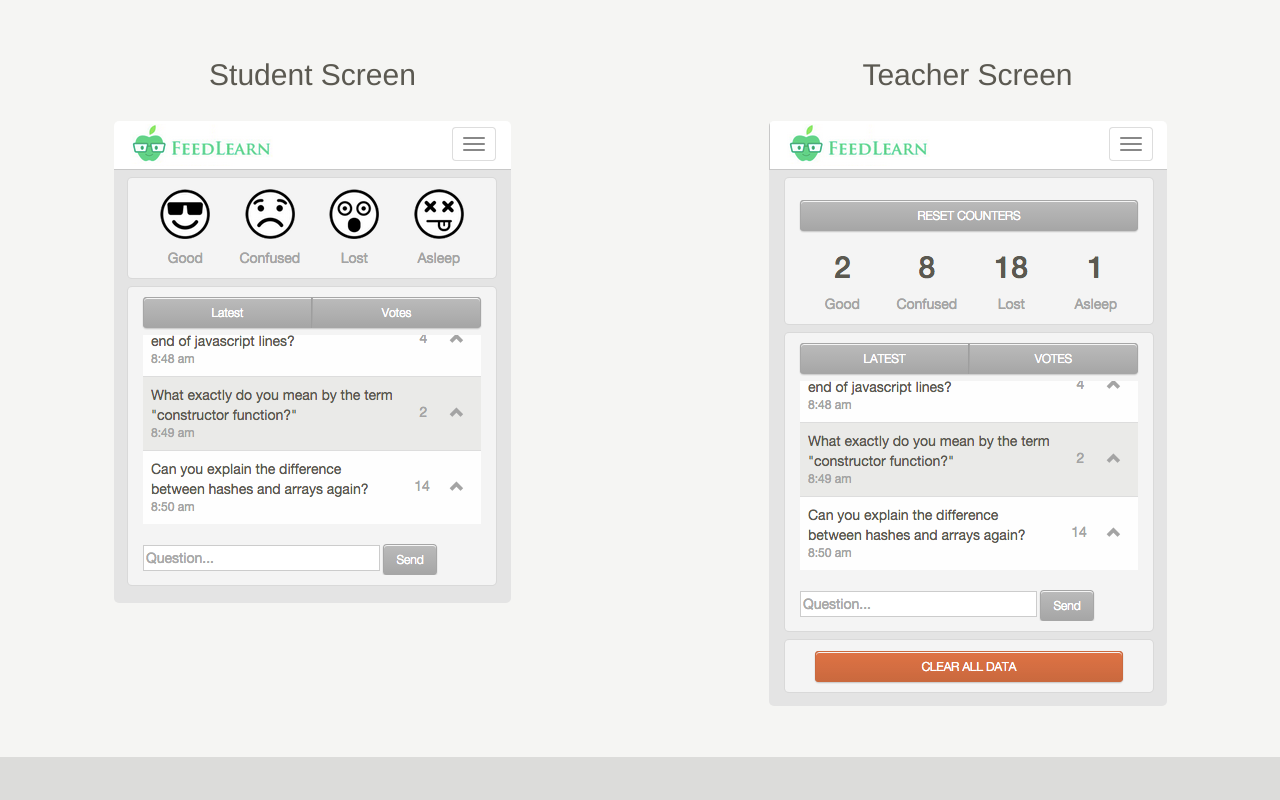
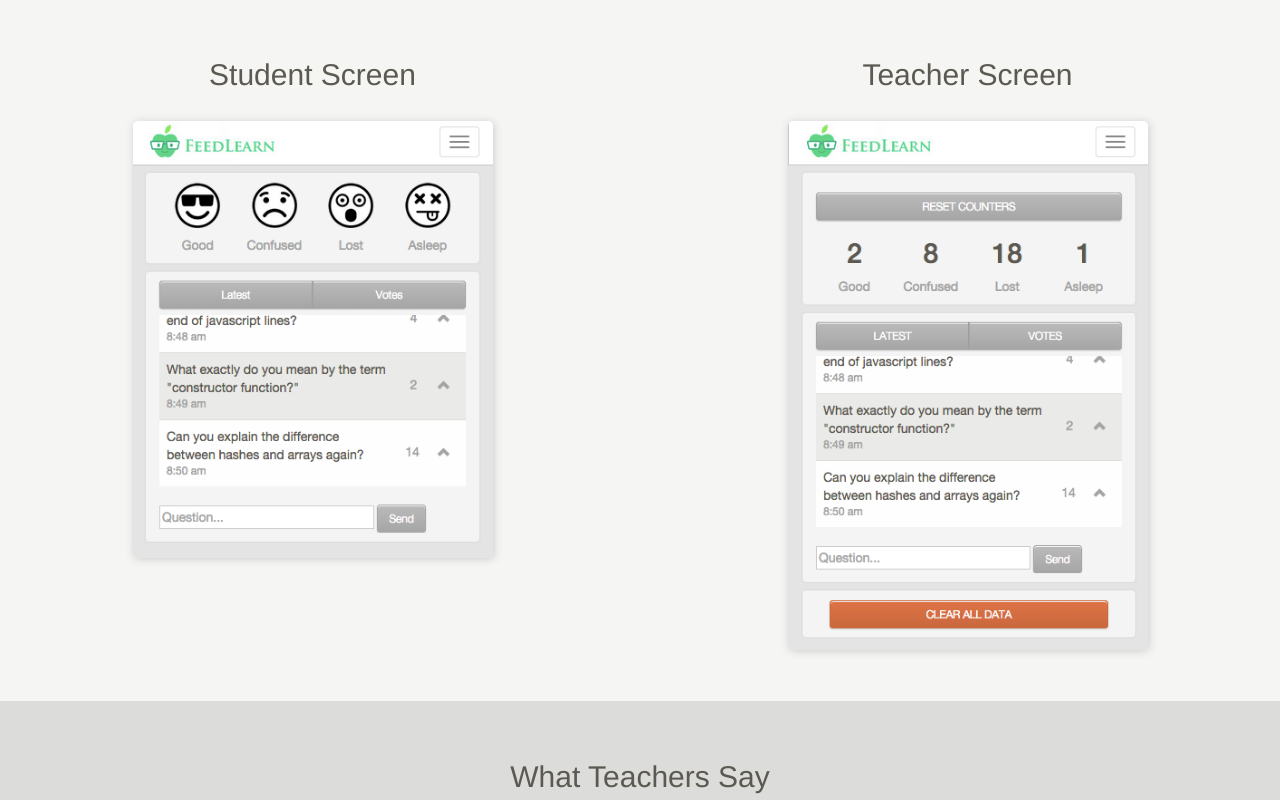
Before and after one commit to feedlearn/feedlearn.github.io, a plain HTML site: page index.html in a window 1280 px wide. Shown: the part 740-1540 px from the top of the page. Drawn offline with nearby package versions, Linux system fonts and the light colour scheme.

Commit message:
adds jquery

```diff
--- a/css/styles.css
+++ b/css/styles.css
@@ -24,6 +24,14 @@ hr {
   .container {
     width: 1170px;
   }
+}
+
+.shadow {
+box-shadow: 1px 1px 8px 0px #ccc;
+-moz-box-shadow: 1px 1px 8px 0px #ccc;
+-webkit-box-shadow: 1px 1px 8px 0px #ccc;
+-ms-box-shadow: 1px 1px 8px 0px #ccc;
+-o-box-shadow: 1px 1px 8px 0px #ccc;
 }
 
 
--- a/index.html
+++ b/index.html
@@ -60,12 +60,12 @@
     <div class="col-md-6 text-center center">
       <h2>Student Screen</h2>
       <br>
-      <img src="images/fl-screenshot-student.png" style="margin:auto; border-radius: 5px" alt="Friends hanging out at event">
+      <img src="images/fl-screenshot-student.png" class="shadow" style="width: 360px; margin:auto; border-radius: 5px" alt="Friends hanging out at event">
     </div>
     <div class="col-md-6 text-center center">
       <h2>Teacher Screen</h2>
       <br>
-      <img src="images/fl-screenshot-teacher.png" style="margin:auto; border-radius: 5px" alt="Friends hanging out at event">
+      <img src="images/fl-screenshot-teacher.png" class="shadow" style="width: 360px; margin:auto; border-radius: 5px" alt="Friends hanging out at event">
     </div>
   </div> <!-- row -->
   <div class="row" style="padding-top: 3%; padding-bottom: 4%; background-color: #DCDCDA">
@@ -80,7 +80,7 @@
               <p class="font-18"><em>“My students really like to vote on other student's questions. Many are surprised that they often have the exact same questions as others!”</em><p><p class="font-16"><strong>- Olivia</strong></p>
             </div>
             <div class="col-md-6 text-center" style="padding-right: 5%; padding-left: 5%">
-              <img src="images/fl-teacher-image.jpg" style="margin:auto; height: 320px;  border-radius: 5px" alt="People having fun">
+              <img src="images/fl-teacher-image.jpg" class="shadow" style="margin:auto; height: 320px;  border-radius: 5px" alt="People having fun">
             </div>
       </div>
   </div> <!-- row -->
@@ -97,6 +97,7 @@
   </div>
 </div>
 </div> <!-- /container-fluid -->
+  <script src="http://ajax.googleapis.com/ajax/libs/jquery/1.11.2/jquery.min.js"></script>
   <script src="https://maxcdn.bootstrapcdn.com/bootstrap/3.3.2/js/bootstrap.min.js"></script>
 </body>
 </html>
```
